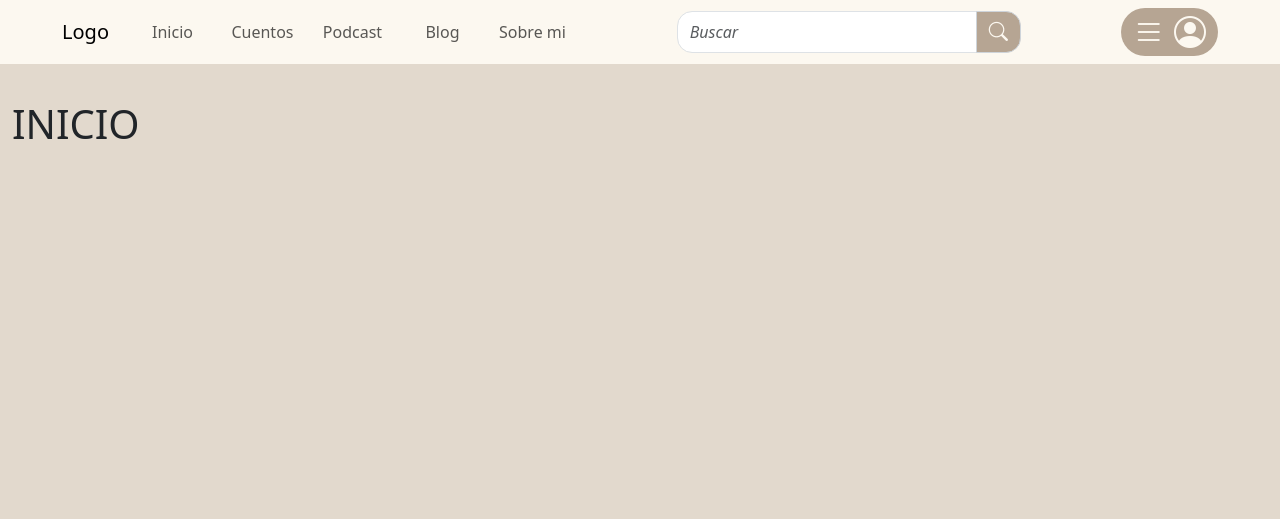
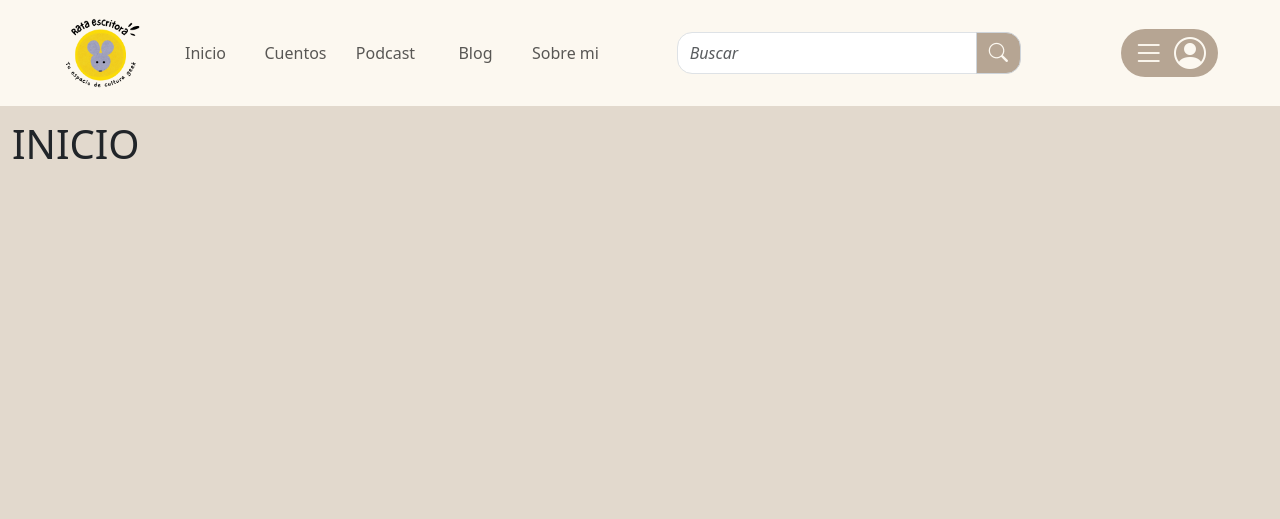
Before and after one commit to Mxttosierrv/proyecto-rata-escritora, a Django app: page / in a window 1280 px wide. Shown: the top 519 px of the page. Run offline with Django 5.2, Linux system fonts and the light colour scheme; a user stored in the database is signed in.

Commit message:
Mejoras esteticas
Implementación del logotipo de la página

```diff
--- a/RataEscritora/settings.py
+++ b/RataEscritora/settings.py
@@ -122,7 +122,7 @@ USE_TZ = True
 # Static files (CSS, JavaScript, Images)
 # https://docs.djangoproject.com/en/5.0/howto/static-files/
 
-STATIC_URL = 'static/'
+STATIC_URL = '/static/'
 
 # Default primary key field type
 # https://docs.djangoproject.com/en/5.0/ref/settings/#default-auto-field
--- a/pagina/static/js/navbarPrincipal.js
+++ b/pagina/static/js/navbarPrincipal.js
@@ -3,14 +3,22 @@ document.addEventListener("DOMContentLoaded", function() {
     function aplicarModo(modo) {
         const elementos = [
             body, navbar, elementosNavbar, btnBuscar,
-            iBuscar, iUsuario, iOpcionesUsuario, btnMenuUsuario, menuUsuario,
-            txtBarraBusqueda
+            iBuscar, iUsuario, iOpcionesUsuario,
+            btnMenuUsuario, menuUsuario, txtBarraBusqueda
         ];
 
         elementos.forEach(elemento => {
-            elemento.classList.remove('modo-claro', 'modo-oscuro');
-            elemento.classList.add(modo);
+            if (elemento) {  // Verificar que el elemento no sea null
+                elemento.classList.remove('modo-claro', 'modo-oscuro');
+                elemento.classList.add(modo);
+            }
         });
+
+        if (modo === 'modo-oscuro') {
+            iLogoPagina.src = iLogoPagina.getAttribute('data-logo-oscuro');
+        } else {
+            iLogoPagina.src = iLogoPagina.getAttribute('data-logo-claro');
+        }
 
         localStorage.setItem('modoOscuro', modo === 'modo-oscuro');
     }
@@ -20,6 +28,7 @@ document.addEventListener("DOMContentLoaded", function() {
     const navbar = document.getElementById('navbarPrincipal');
     const elementosNavbar = document.getElementById('elementosNavbarPrincipal');
     const btnBuscar = document.getElementById('btnBuscar');
+    const iLogoPagina = document.getElementById('iLogoPagina');
     const iBuscar = document.getElementById('iBuscar');
     const iUsuario = document.getElementById('iUsuario');
     const iOpcionesUsuario = document.getElementById('iOpcionesUsuario');
--- a/pagina/static/style.css
+++ b/pagina/static/style.css
@@ -149,6 +149,7 @@ body.modo-oscuro {
 
 .cerrar-sesion:hover {
     background-color: #B71C1C !important;
+    color: white;
 }
 
 
@@ -167,6 +168,10 @@ body.modo-oscuro {
 
 #logoPagina {
     margin-left: 50px;
+}
+#iLogoPagina {
+    height: 80px;
+    border: 100px;
 }
 
 #grupoBarraBusqueda {
@@ -243,7 +248,7 @@ body.modo-oscuro {
 /*--- CONFIGURAR CONTAINER INICIO ---*/
 #containerInicio {
     height: 400px;
-    margin-top: 100px;
+    margin-top: 120px;
 }
 
 
@@ -266,7 +271,7 @@ body.modo-oscuro {
 }
 
 #iLogin {
-    font-size: 5rem;
+    height: 120px;
     transition: color 0.3s, background-color 0.3s;
 }
 
--- a/pagina/templates/base.html
+++ b/pagina/templates/base.html
@@ -25,7 +25,15 @@
     <nav class="navbar navbar-expand-lg fixed-top modo-claro" id="navbarPrincipal">
         <div class="container-fluid">
 
-            <a class="navbar-brand" href="{% url 'inicio'%}" id="logoPagina">Logo</a>
+            <a class="navbar-brand" href="{% url 'inicio'%}" id="logoPagina">
+                <img
+                    class="img-fluid"
+                    id="iLogoPagina"
+                    data-logo-claro="{% static 'images/iconos/rata-escritora-icono-texto-modo-claro.png' %}"
+                    data-logo-oscuro="{% static 'images/iconos/rata-escritora-icono-texto-modo-oscuro.png' %}"
+                    src="{% static 'images/iconos/rata-escritora-icono-texto-modo-claro.png' %}"
+                >
+            </a>
 
             <button
                 class="navbar-toggler"
```
Also changed, not shown: pagina/templates/registration/login.html (+5 -2 lines), db.sqlite3, pagina/static/images/iconos/rata-escritora-icono-sin-texto.png (added), pagina/static/images/iconos/rata-escritora-icono-texto-modo-claro.png (added), pagina/static/images/iconos/rata-escritora-icono-texto-modo-oscuro.png (added).
